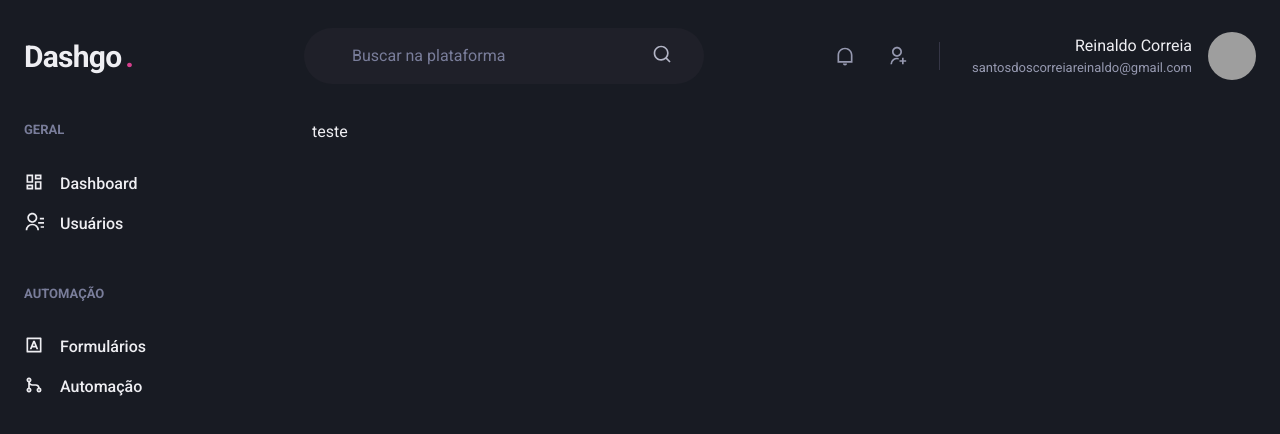
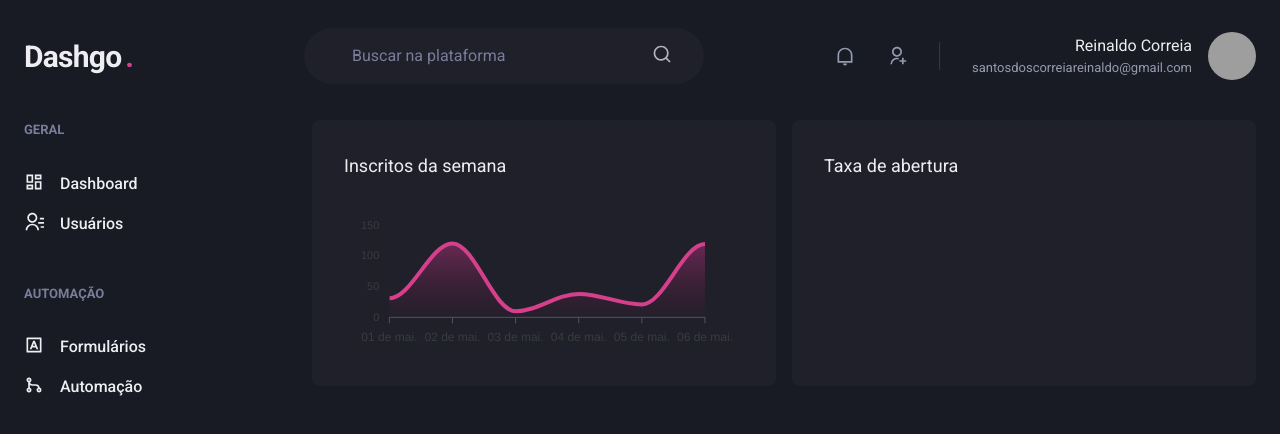
Before and after one commit to ReinaldoCS/dashgo, a Next.js app: page /dashboard in a window 1280 px wide. Shown: the top 434 px of the page. Built offline with nearby package versions, Linux system fonts and the light colour scheme; grey boxes are pictures that could not be loaded.

Commit message:
Página: Dashboard

```diff
--- a/package.json
+++ b/package.json
@@ -12,9 +12,11 @@
     "@chakra-ui/react": "^2.2.1",
     "@emotion/react": "^11.9.3",
     "@emotion/styled": "^11.9.3",
+    "apexcharts": "^3.35.3",
     "framer-motion": "^6.3.16",
     "next": "12.2.0",
     "react": "18.2.0",
+    "react-apexcharts": "^1.4.0",
     "react-dom": "18.2.0",
     "react-icons": "^4.4.0"
   },
--- a/src/pages/dashboard.tsx
+++ b/src/pages/dashboard.tsx
@@ -1,14 +1,88 @@
-import { Flex } from '@chakra-ui/react';
+import { Box, Flex, SimpleGrid, Text, theme } from '@chakra-ui/react';
+import dymanic from 'next/dynamic';
 import { Header } from '../components/Header';
 import { Sidebar } from '../components/Sidebar';
+
+
+// const Chart = dymanic(() => import("react-apexcharts"));
+const Chart = dymanic(() => import("react-apexcharts"), { ssr: false });
+
+const options = {
+  chart: {
+    toolbar: {
+      show: false,
+    },
+    zoom: {
+      enabled: false
+    },
+    foreControl: theme.colors.gray[500],
+  },
+  grid: {
+    show: false,
+  },
+  dataLabels: {
+    enabled: false,
+  },
+  tooltip: {
+    // enabled: false,
+    theme: 'dark',
+    x: {show: false},
+    marker: {
+      show: false,
+    },
+  },
+  xaxis: {
+    axisBorder: {
+      color: theme.colors.gray[600],
+    },
+    axisTicks: {
+      color: theme.colors.gray[600],
+    },
+    categories: [
+      new Date('2021-05-01T00:00:00.000Z').toLocaleString('pt-BR', { day: "2-digit", month: "short" }),
+      new Date('2021-05-02T00:00:00.000Z').toLocaleString('pt-BR', { day: "2-digit", month: "short" }),
+      new Date('2021-05-03T00:00:00.000Z').toLocaleString('pt-BR', { day: "2-digit", month: "short" }),
+      new Date('2021-05-04T00:00:00.000Z').toLocaleString('pt-BR', { day: "2-digit", month: "short" }),
+      new Date('2021-05-05T00:00:00.000Z').toLocaleString('pt-BR', { day: "2-digit", month: "short" }),
+      new Date('2021-05-06T00:00:00.000Z').toLocaleString('pt-BR', { day: "2-digit", month: "short" }),
+      new Date('2021-05-07T00:00:00.000Z').toLocaleString('pt-BR', { day: "2-digit", month: "short" })
+    ],
+  },
+  stroke: {
+    colors: [theme.colors.pink[500]]
+  },
+  fill: {
+    colors: [theme.colors.pink[600]],
+    opacity: 0.3,
+    type: 'gradient',
+    gradient: {
+      shade: 'dark',
+      opacityFrom: 0.7,
+      opacityTo: 0.3,
+    },
+  }
+};
+
+const series = [
+  { name: 'series1', data: [31, 120, 10, 38, 21, 119] }
+];
 
 export default function Dashboard() {
   return (
     <Flex direction="column" height="100vh">
       <Header />
-      <Flex width="100%" marginY={6} maxW="1480px" marginX="auto" paddingX={6}>
+      <Flex width="100%" marginY={6} maxW="1480px" marginX="auto" paddingX={6} align="flex-start">
         <Sidebar />
-        <h1>teste</h1>
+        <SimpleGrid flex="1" gap={4} minChildWidth="320px">
+          <Box bgColor="gray.800" borderRadius={8} padding={8} paddingBottom={4}>
+            <Text fontSize="lg" marginBottom={4}>Inscritos da semana</Text>
+            <Chart options={options} series={series} type="area" height={160}/>
+          </Box>
+
+          <Box bgColor="gray.800" borderRadius={8} padding={8}>
+            <Text fontSize="lg" marginBottom={4}>Taxa de abertura</Text>
+          </Box>
+        </SimpleGrid>
       </Flex>
     </Flex>
   )
```
Also changed, not shown: 1 other file (tests, documents, lock files or other folders).
